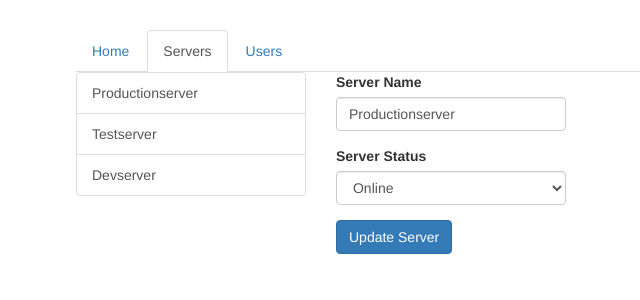
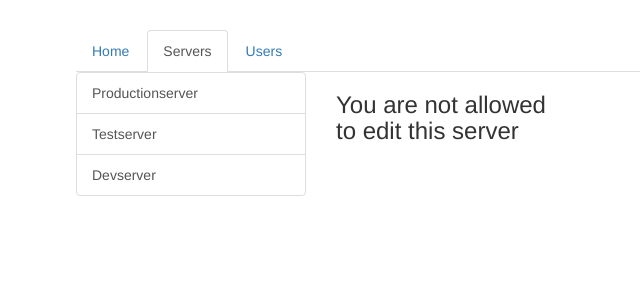
Before and after one commit to Arish11/routing-start, an Angular app: page /servers/1/edit in a window 1280 px wide. Shown: the top 300 px of the page, without its empty margins (189-829 px from the left). Built offline with nearby package versions, Linux system fonts and the light colour scheme.

Commit message:
Implementing wildcard routes through out app

```diff
--- a/src/app/servers/edit-server/edit-server.component.html
+++ b/src/app/servers/edit-server/edit-server.component.html
@@ -1,3 +1,11 @@
+<div class="div" *ngIf="!isAllowedEdit">
+  <h3>
+    You are not allowed to edit this server
+  </h3>
+</div>
+
+
+<div class="div" *ngIf="isAllowedEdit">
   <div class="form-group">
     <label for="name">Server Name</label>
     <input
@@ -18,4 +26,6 @@
   </div>
   <button
     class="btn btn-primary"
-  (click)="onUpdateServer()">Update Server</button>
+    (click)="onUpdateServer()">Update Server
+  </button>
+</div>
--- a/src/app/servers/edit-server/edit-server.component.ts
+++ b/src/app/servers/edit-server/edit-server.component.ts
@@ -1,4 +1,6 @@
 import { Component, OnInit } from '@angular/core';
+
+import {ActivatedRoute} from '@angular/router'
 
 import { ServersService } from '../servers.service';
 
@@ -12,12 +14,21 @@ export class EditServerComponent implements OnInit {
   serverName = '';
   serverStatus = '';
 
-  constructor(private serversService: ServersService) { }
+  isAllowedEdit = false
+
+  constructor(private serversService: ServersService,
+              private route : ActivatedRoute) { }
 
   ngOnInit() {
     this.server = this.serversService.getServer(1);
     this.serverName = this.server.name;
     this.serverStatus = this.server.status;
+
+    this.route.queryParams.subscribe(
+      (queryParams)=>{
+        this.isAllowedEdit = queryParams['allowEdit'] ==1 ? true : false
+      }
+    )
   }
 
   onUpdateServer() {
--- a/src/app/servers/server/server.component.html
+++ b/src/app/servers/server/server.component.html
@@ -1,2 +1,6 @@
 <h5>{{ server.name }}</h5>
 <p>Server status is {{ server.status }}</p>
+<hr>
+<button class="btn btn-secondary" (click)="onEditServer()">
+    Edit Server
+</button>
--- a/src/app/servers/server/server.component.ts
+++ b/src/app/servers/server/server.component.ts
@@ -12,6 +12,7 @@ export class ServerComponent implements OnInit {
   searchId
 
   constructor(private serversService: ServersService,
+              private router : Router,
               private route : ActivatedRoute,) { }
 
   ngOnInit() {
@@ -28,4 +29,8 @@ export class ServerComponent implements OnInit {
     )
   }
 
+  onEditServer(){
+    this.router.navigate(['edit'],{ relativeTo : this.route, queryParamsHandling:'preserve'})
+  }
+
 }
--- a/src/app/servers/servers.component.html
+++ b/src/app/servers/servers.component.html
@@ -3,7 +3,7 @@
     <div class="list-group">
       <a
         [routerLink]="['/servers', server.id]"
-        [queryParams]={allowEdit:1}
+        [queryParams]="{allowEdit: server.id === 2 ? 1 : 0}"
         fragment="loaded"
         href="#"
         class="list-group-item"
```
Lines whose indentation alone changed are shown as unchanged.
